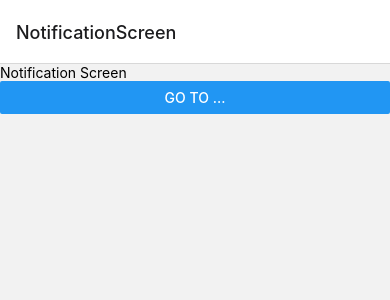
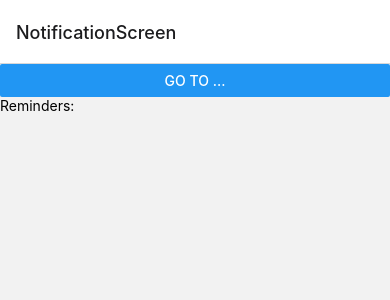
Before and after one commit to horzzzz/reactMobile2, a React Native app: screen /NotificationScreen in a window 390 px wide. Shown: the top 300 px of the page. Built offline with nearby package versions, Linux system fonts and the light colour scheme.

Commit message:
добавление на другой экран

```diff
--- a/package.json
+++ b/package.json
@@ -10,12 +10,16 @@
     "test": "jest"
   },
   "dependencies": {
+    "@react-native-community/datetimepicker": "^7.6.2",
     "@react-native-community/masked-view": "^0.1.11",
     "@react-navigation/native": "^6.1.14",
     "@react-navigation/stack": "^6.3.25",
+    "android": "^0.0.8",
     "react": "18.2.0",
     "react-native": "0.73.5",
     "react-native-gesture-handler": "^2.15.0",
+    "react-native-modal-datetime-picker": "^17.1.0",
+    "react-native-push-notification": "^8.1.1",
     "react-native-safe-area-context": "^4.9.0",
     "react-native-screens": "^3.29.0",
     "zustand": "^4.5.2"
--- a/src/Screens/NotificationAddScreen.tsx
+++ b/src/Screens/NotificationAddScreen.tsx
@@ -6,7 +6,7 @@ import { Button, TextInput } from 'react-native';
 
 const NotificationAddScreen: React.FC = () => {
   const [newReminder, setNewReminder] = useState('');
-  const { reminders, addReminder } = useReminderStore();
+    const { reminders, addReminder } = useReminderStore();
 
   const handleAddReminder = () => {
     if (newReminder.trim() !== '') {
--- a/src/Screens/NotificationScreen.tsx
+++ b/src/Screens/NotificationScreen.tsx
@@ -1,6 +1,7 @@
 import * as React from 'react';
 import { View, Button, Text } from 'react-native';
 import { useNavigation } from '@react-navigation/native';
+import useReminderStore from '../Store/store';
 
 const NotificationScreen: React.FC = () => {
   const navigation = useNavigation();
@@ -8,11 +9,15 @@ const NotificationScreen: React.FC = () => {
   const navigateToNotificationAddScreen = () => {
     navigation.navigate('NotificationAddScreen' as never);
   };
+  const { reminders } = useReminderStore();
 
   return (
     <View>
-      <Text>Notification Screen</Text>
       <Button title="Go to ..." onPress={navigateToNotificationAddScreen} />
+      <Text>Reminders:</Text>
+      {reminders.map((reminder, index) => (
+        <Text key={index}>{reminder}</Text>
+      ))}
     </View>
   );
 };
```
Also changed, not shown: 2 other files (tests, documents, lock files or other folders).
